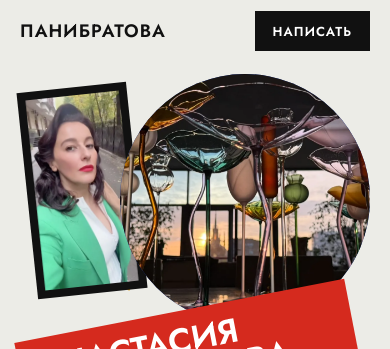
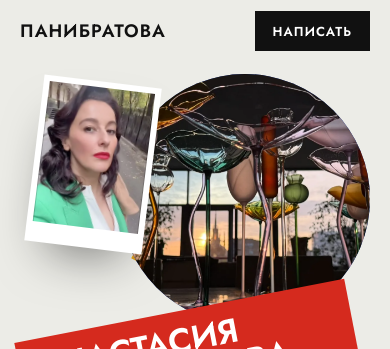
Before and after one commit to jezaozd/anastasia-panibratova, a plain HTML site: page index.html in a window 390 px wide. Shown: the top 349 px of the page. Drawn offline with Linux system fonts and the light colour scheme.

Commit message:
Hero: portrait as photomontage print on top

```diff
--- a/style.css
+++ b/style.css
@@ -54,11 +54,11 @@ figure{margin:0}
 .pl-violet{right:9%;bottom:4%;width:clamp(240px,30vw,420px);background:var(--violet);color:#fff;padding:22px 26px;--fr:6deg;transition-delay:.3s;z-index:4}
 .pl-violet p{font:500 clamp(1.05rem,1.5vw,1.35rem)/1.3 var(--font);text-transform:uppercase;letter-spacing:.04em}
 .pl-black{left:10%;bottom:6%;width:clamp(90px,10vw,150px);aspect-ratio:1;background:var(--ink);--fr:-14deg;transition-delay:.42s}
-.pl-ochre{right:42%;top:8%;width:clamp(16px,1.6vw,24px);height:clamp(160px,22vh,240px);background:var(--ochre);--fr:28deg;transition-delay:.5s}
+.pl-ochre{left:34%;top:4%;width:clamp(16px,1.6vw,24px);height:clamp(160px,22vh,240px);background:var(--ochre);--fr:28deg;transition-delay:.5s}
 .pl-bar{left:4%;top:14%;width:clamp(160px,20vw,300px);height:12px;background:var(--ink);--fr:-11deg;transition-delay:.58s}
 .pl-sq{left:44%;bottom:12%;width:clamp(38px,4vw,60px);aspect-ratio:1;background:var(--cobalt);--fr:22deg;transition-delay:.66s}
-.pl-portrait{left:30%;top:2%;width:clamp(110px,11vw,170px);background:var(--ink);padding:8px;--fr:-6deg;transition-delay:.74s;z-index:1}
-.pl-portrait img{aspect-ratio:444/900;object-fit:cover}
+.pl-portrait{left:47%;top:0;width:clamp(150px,15vw,240px);background:#fff;padding:10px 10px 34px;box-shadow:0 26px 50px -22px rgba(0,0,0,.55);--fr:7deg;transition-delay:.74s;z-index:6}
+.pl-portrait img{aspect-ratio:3/4;object-fit:cover;object-position:50% 22%;width:100%}
 .comp-t{display:grid;grid-template-columns:minmax(0,1fr) auto;gap:20px 40px;align-items:end;max-width:1300px}
 .lead{font-size:clamp(1.05rem,1.4vw,1.25rem);max-width:52ch}
 
@@ -143,8 +143,8 @@ figure{margin:0}
   .pl-red{width:96%;left:0;top:40%}
   .pl-circle{width:min(64vw,320px);right:0}
   .pl-violet{right:0;width:min(78vw,360px)}
-  .pl-portrait{left:2%;top:4%}
-  .pl-ochre{right:56%}
+  .pl-portrait{left:4%;top:3%;width:118px;padding:6px 6px 20px}
+  .pl-ochre{left:44%}
   .comp-t{grid-template-columns:1fr}
   .glass-h,.carpets,.talks,.contact{grid-template-columns:1fr}
   .coll{grid-template-columns:1fr 1fr}
```
Also changed, not shown: index.html (+1 -1 lines).
